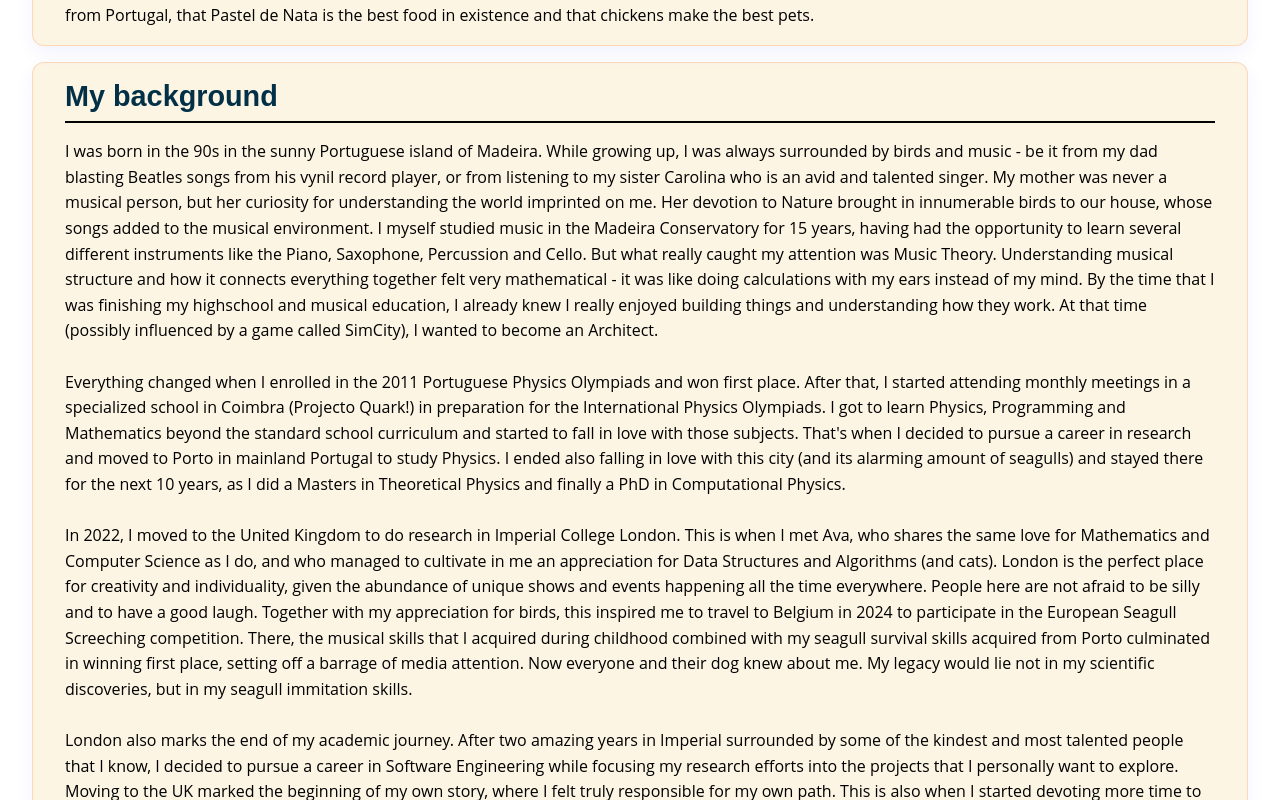
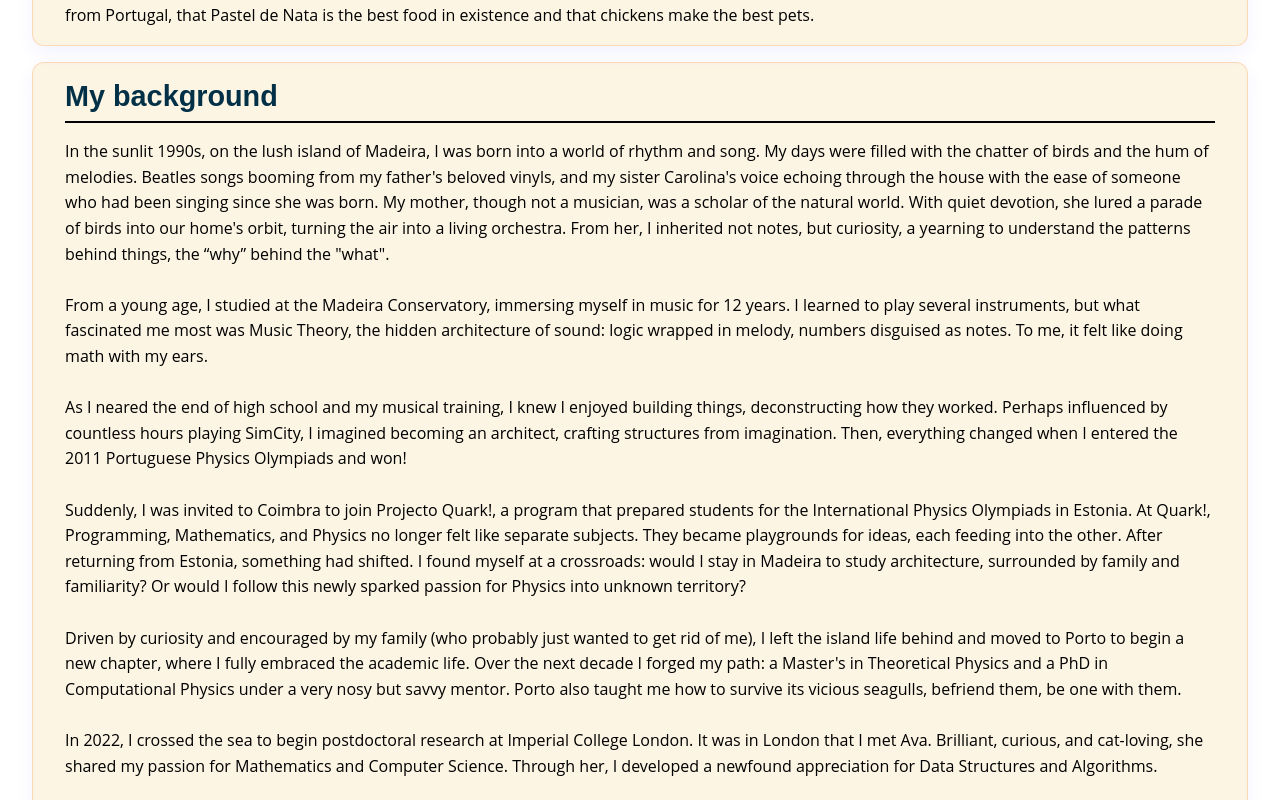
Before and after one commit to simaomenesesjoao/website, an Angular app in the folder angular_app/: page /About in a window 1280 px wide. Shown: the part 340-1140 px from the top of the page. Built offline with nearby package versions, Linux system fonts and the light colour scheme.

Commit message:
dramatize my biograpy

```diff
--- a/angular_app/src/app/about-me/about-me.component.html
+++ b/angular_app/src/app/about-me/about-me.component.html
@@ -20,50 +20,24 @@
 
 <section class="section-block">
  <h1>My background</h1>
- <p>I was born in the 90s in the sunny Portuguese island of Madeira. While growing up,
-    I was always surrounded by birds and music - be it
- from my dad blasting Beatles songs from his vynil record player, or from listening to my sister Carolina who is an
- avid and talented singer. My mother was never a musical person, but her curiosity for understanding the
- world imprinted on me. Her devotion to Nature brought in innumerable birds to our house, whose songs added to
- the musical environment. I myself studied music in the Madeira Conservatory for 15 years, having had the opportunity to
- learn several different instruments like the Piano, Saxophone, Percussion and Cello. But what really caught my attention was
- Music Theory. Understanding musical structure and how it connects everything together felt very mathematical - it was
- like doing calculations with my ears instead of my mind. By the time that I was finishing my highschool and musical education,
- I already knew I really enjoyed building things and understanding how they work. At that time (possibly influenced by a
- game called SimCity), I wanted to become an Architect.
+ <p>In the sunlit 1990s, on the lush island of Madeira, I was born into a world of rhythm and song. My days were filled with the chatter of birds and the hum of melodies. Beatles songs booming from my father's beloved vinyls, and my sister Carolina's voice echoing through the house with the ease of someone who had been singing since she was born. My mother, though not a musician, was a scholar of the natural world. With quiet devotion, she lured a parade of birds into our home's orbit, turning the air into a living orchestra. From her, I inherited not notes, but curiosity, a yearning to understand the patterns behind things, the “why” behind the "what".
 
- <br><br>
-
- Everything changed when I enrolled in the 2011 Portuguese Physics Olympiads and won first place. After that,
- I started attending monthly meetings in a specialized school in Coimbra (Projecto Quark!) in preparation
- for the International Physics Olympiads. I got to learn Physics, Programming and Mathematics beyond the
- standard school curriculum and started to fall in love with those subjects. That's when I decided to pursue a
- career in research and moved to Porto in mainland Portugal to study Physics. I ended also falling in love with
- this city (and its alarming amount of seagulls) and stayed there for
- the next 10 years, as I did a Masters in Theoretical Physics and finally a PhD in Computational Physics.
-
- <br><br>
-
-In 2022, I moved to the United Kingdom to do research in Imperial College London. This is when I met Ava, who shares the
-same love for Mathematics and Computer Science as I do, and who managed to cultivate in me an appreciation
-for Data Structures and Algorithms (and cats). London is the perfect place for creativity and individuality, given the
-abundance of unique shows and events happening all the time everywhere. People here are not afraid to be
-silly and to have a good laugh. Together with my appreciation for birds, this inspired me to travel to Belgium
-in 2024 to participate in the European Seagull Screeching competition. There, the musical skills that I
-acquired during childhood combined with my seagull survival skills acquired from Porto culminated in winning first place,
-setting off a barrage of media attention. Now everyone and their dog knew about me. My legacy would lie not in
-my scientific discoveries, but in my seagull immitation skills.
-
+   <br><br>
+From a young age, I studied at the Madeira Conservatory, immersing myself in music for 12 years. I learned to play several instruments, but what fascinated me most was Music Theory, the hidden architecture of sound: logic wrapped in melody, numbers disguised as notes. To me, it felt like doing math with my ears.
 <br><br>
-
-London also marks the end of my academic journey. After two amazing years in Imperial surrounded by some
-of the kindest and most talented people that I know, I decided to pursue a career in Software Engineering
-while focusing my research efforts into the projects that I personally want to explore.
-Moving to the UK marked the beginning of my own story, where I
-felt truly responsible for my own path. This is also when I started devoting more time to exploring
-my own projects and pursuing my interests. I felt free to let my mind wander wherever it wanted and to give
-myself time and space to explore the things I wanted. These are topics that truly excite me, and it's this
-enthusiasm that led me to create this website - a place where I can show nice animations, cool explanations
-and even cooler interactive demonstrations about the things that I love. I hope readers will find them as
-fun as I did.
+As I neared the end of high school and my musical training, I knew I enjoyed building things, deconstructing how they worked. Perhaps influenced by countless hours playing SimCity, I imagined becoming an architect, crafting structures from imagination. Then, everything changed when I entered the 2011 Portuguese Physics Olympiads and won!
+<br><br>
+Suddenly, I was invited to Coimbra to join Projecto Quark!, a program that prepared students for the International Physics Olympiads in Estonia. At Quark!, Programming, Mathematics, and Physics no longer felt like separate subjects. They became playgrounds for ideas, each feeding into the other. After returning from Estonia, something had shifted. I found myself at a crossroads: would I stay in Madeira to study architecture, surrounded by family and familiarity? Or would I follow this newly sparked passion for Physics into unknown territory?
+<br><br>
+Driven by curiosity and encouraged by my family (who probably just wanted to get rid of me), I left the island life behind and moved to Porto to begin a new chapter, where I fully embraced the academic life. Over the next decade I forged my path: a Master's in Theoretical Physics and a PhD in Computational Physics under a very nosy but savvy mentor. Porto also taught me how to survive its vicious seagulls, befriend them, be one with them.
+<br><br>
+In 2022, I crossed the sea to begin postdoctoral research at Imperial College London. It was in London that I met Ava. Brilliant, curious, and cat-loving, she shared my passion for Mathematics and Computer Science. Through her, I developed a newfound appreciation for Data Structures and Algorithms.
+<br><br>
+London, with its wild creativity and unapologetic silliness, welcomed me with open arms. Inspired by its eccentric energy (and fuelled by my avian fascination) I travelled to Belgium in 2024 to compete in the European Seagull Screeching Competition. Years of musical training and survival instincts honed in Porto's seagull-filled skies collided in a perfect storm. I won first place. The crowd erupted. News spread. Everyone and their dog suddenly knew about me. Not for my scientific legacy but for my seagull mimicry skills.
+<br><br>
+After the excitement died out, insecurity started taking over. What would my peers think? Was I just going to be "that seagull guy" from now on? Did I even screech that well? As I embraced absurdity, this competition turned out to be a moment of self-discovery. I don't need to be defined by academic prestige. It's fine to be silly. It's fine to be myself without relying on institutional authority for validation. People can be interested in me for who I am. Most will not, but it's the ones who will that matter.
+<br><br>
+Freed from the shackles of insecurity, I decided to invest in the things that mattered to me. A few months later I bid my colleagues farewell as I left the institutional research of Academia for new adventures. I was going back home. Not to Madeira, but to the essence of what first inspired me: exploration, play, and making sense of the world. I embraced Software Engineering not just as a career, but as a vehicle for  creativity, independent research and honing my programming skills.
+<br><br>
+Now, I invite you, dear reader, into my world. Here you'll find explanations that tickle the brain, visuals that make formulas dance, and the unspoken promise that curiosity is like a bag of crisps to a seagull—irresistible and always worth chasing.
 </section>
```
